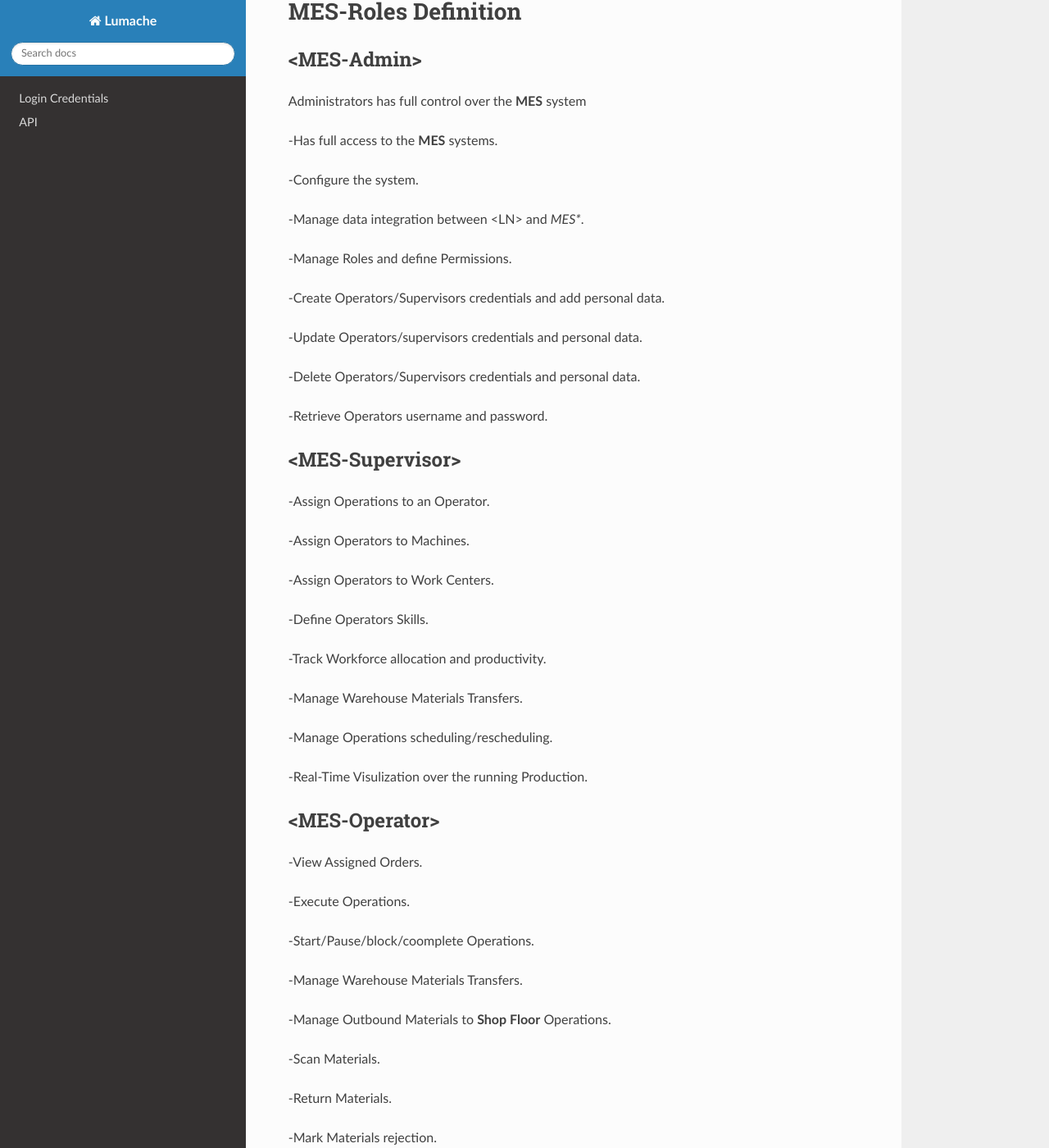
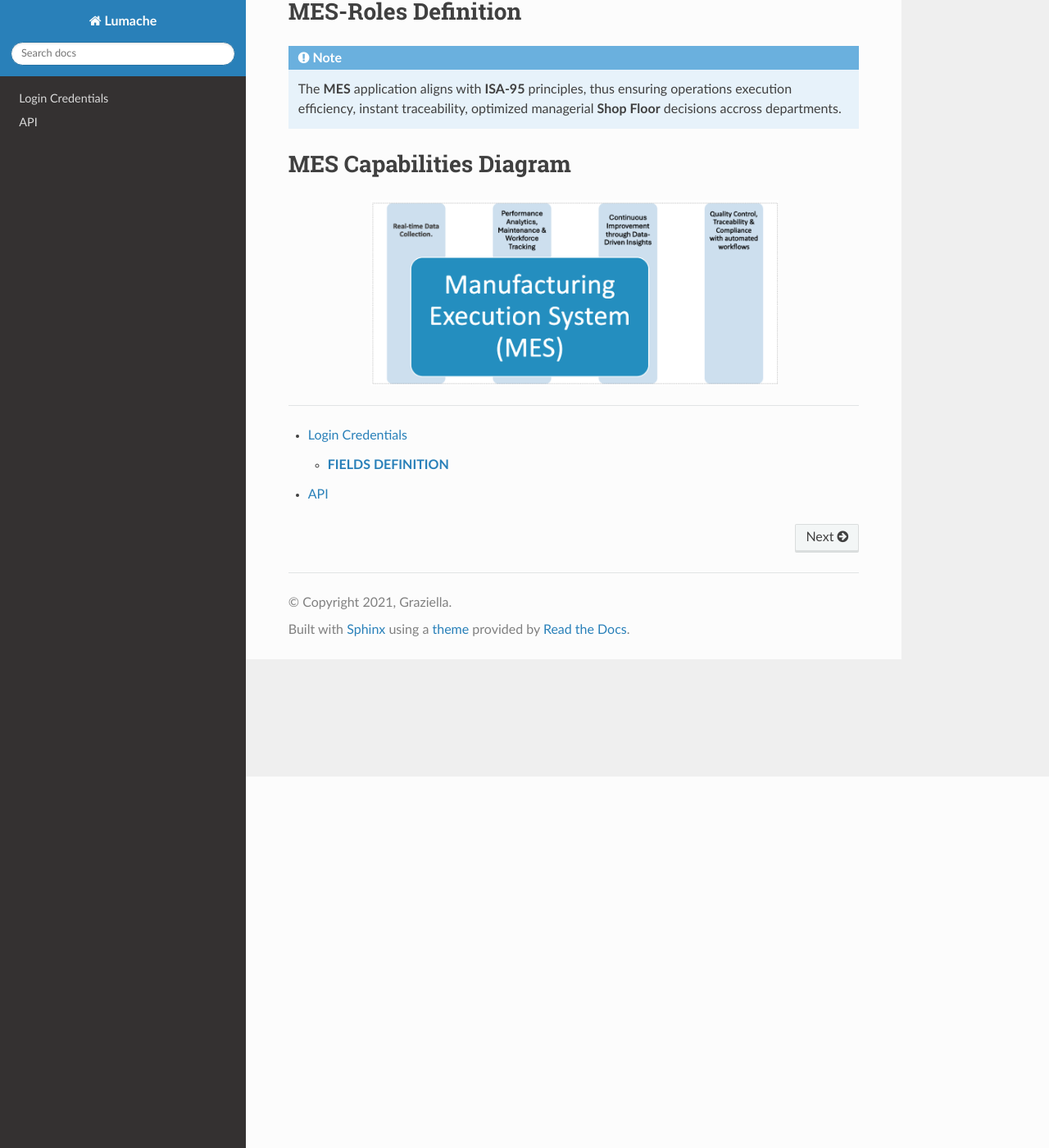
Before and after one commit to ghadiben0/-rtd-tutorial-ghadi2, a Sphinx documentation site: the page built from docs/source/index.rst, in a window 1280 px wide and 1400 px high, scrolled down 453 px. Shown: the whole window at 82% size. Built offline with Sphinx 7.4.7 and the Read the Docs theme 3.1.0, drawn with Linux system fonts in a browser that asks for light colours; pages that are not in the unit, such as notebooks, are missing from menus; some of the changed text lies outside the part shown.

Commit message:
Update index.rst

```diff
--- a/docs/source/index.rst
+++ b/docs/source/index.rst
@@ -10,69 +10,6 @@ The MES-LN integration enables real-time visibility, data collection, and contro
 
 **MES-Roles Definition**
 ===================================
-
-**<MES-Admin>**
---------
-Administrators has full control over the **MES** system
-
--Has full access to the **MES** systems.
-
--Configure the system.
-
--Manage data integration between <LN> and *MES**.
-
--Manage Roles and define Permissions.
-
--Create Operators/Supervisors credentials and add personal data.
-
--Update Operators/supervisors credentials and personal data.
-
--Delete Operators/Supervisors credentials and personal data.
-
--Retrieve Operators username and password.
-
-**<MES-Supervisor>**
---------
-
--Assign Operations to an Operator.
-
--Assign Operators to Machines.
-
--Assign Operators to Work Centers.
-
--Define Operators Skills.
-
--Track Workforce allocation and productivity.
-
--Manage Warehouse Materials Transfers.
-
--Manage Operations scheduling/rescheduling.
-
--Real-Time Visulization over the running Production.
-
-**<MES-Operator>**
---------
-
--View Assigned Orders.
-
--Execute Operations.
-
--Start/Pause/block/coomplete Operations.
-
--Manage Warehouse Materials Transfers.
-
--Manage Outbound Materials to **Shop Floor** Operations.
-
--Scan Materials.
-
--Return Materials.
-
--Mark Materials rejection.
-
--Quarantine MAterials.
-
--Release Non-Conformance report.
-
 
 .. note::
 
```
